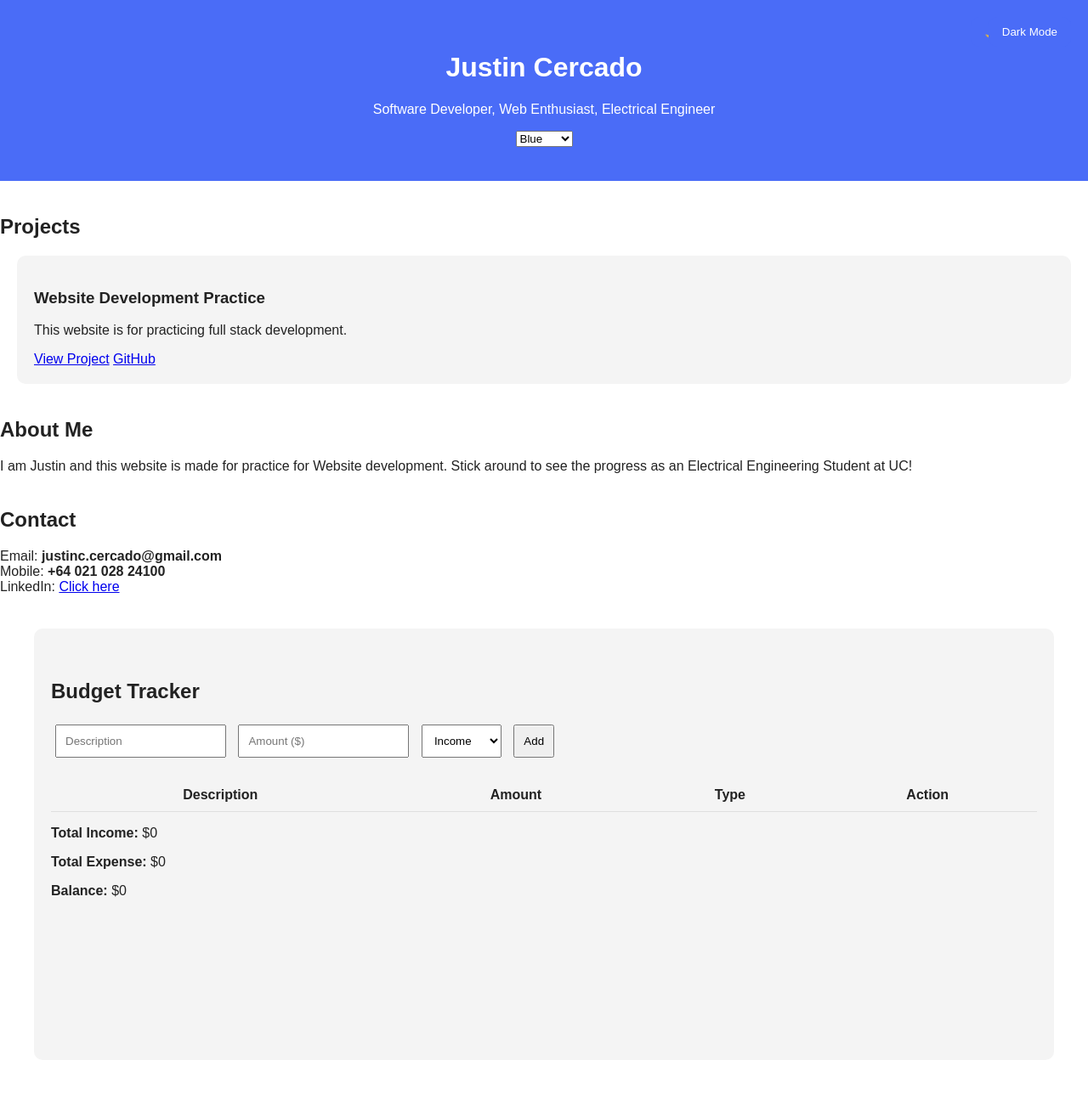
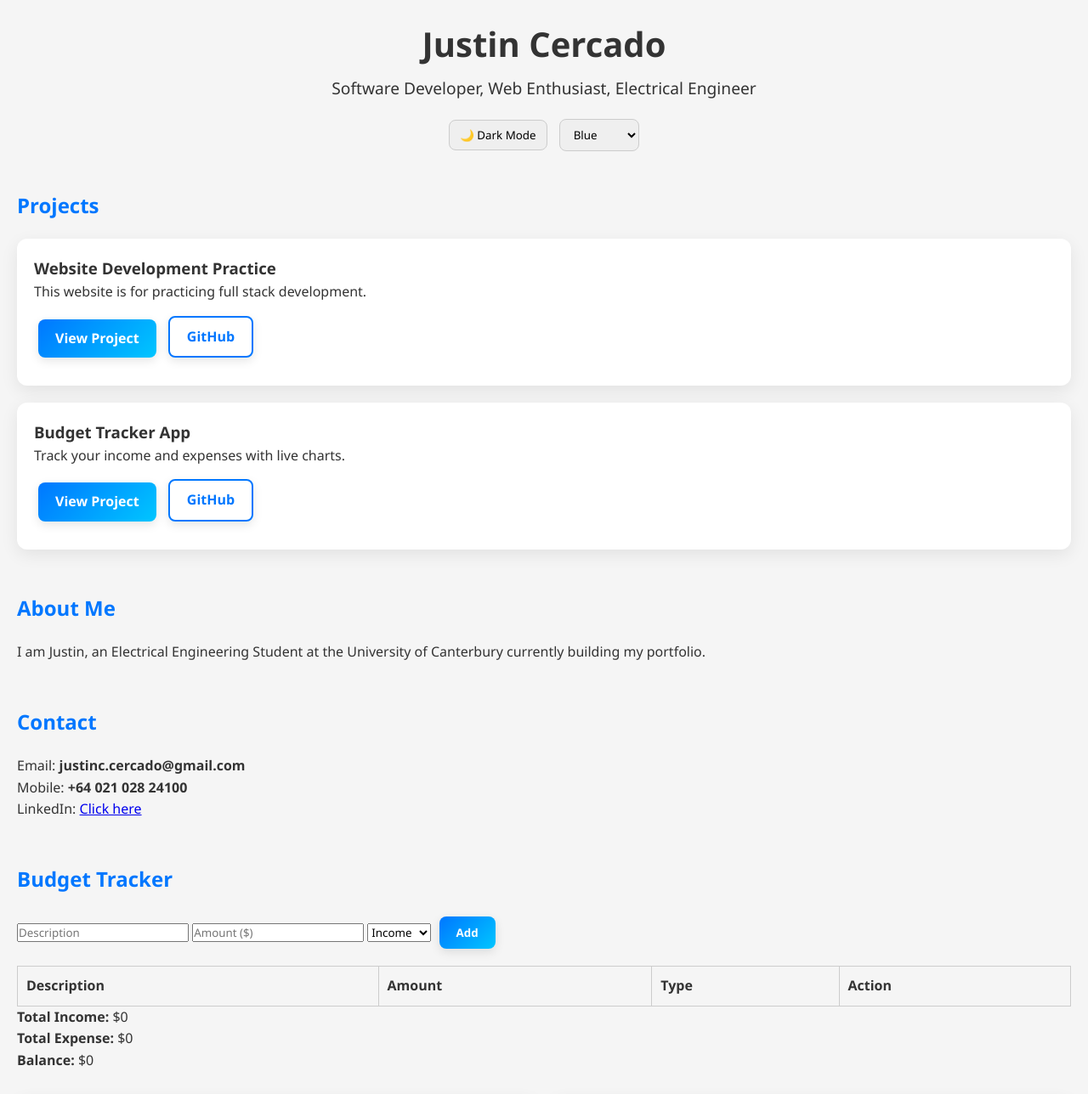
Before and after one commit to Boratching47/Portfolio-Web-Dev-Stats-Budgeting-Sheet, a plain HTML site: page index.html in a window 1280 px wide. Shown: the top 1288 px of the page at 85% size. Drawn offline with nearby package versions, Linux system fonts and the light colour scheme.

Commit message:
Adjustments have been made

```diff
--- a/index.html
+++ b/index.html
@@ -14,10 +14,9 @@
     <h1>Justin Cercado</h1>
     <p>Software Developer, Web Enthusiast, Electrical Engineer</p>
 
-    <!-- 🔵 Dark Mode + Theme Selector -->
+    <!-- Dark Mode + Theme Selector -->
     <div class="theme-controls">
         <button id="dark-toggle">🌙 Dark Mode</button>
-
         <select id="theme-select">
             <option value="#0077ff">Blue</option>
             <option value="#ff5757">Red</option>
@@ -34,14 +33,25 @@
     <div class="project-card">
         <h3>Website Development Practice</h3>
         <p>This website is for practicing full stack development.</p>
-        <a href="#" target="_blank">View Project</a>
-        <a href="#" target="_blank">GitHub</a>
+        <div class="project-links">
+            <a href="#" target="_blank" class="btn">View Project</a>
+            <a href="#" target="_blank" class="btn btn-outline">GitHub</a>
+        </div>
+    </div>
+
+    <div class="project-card">
+        <h3>Budget Tracker App</h3>
+        <p>Track your income and expenses with live charts.</p>
+        <div class="project-links">
+            <a href="#" target="_blank" class="btn">View Project</a>
+            <a href="#" target="_blank" class="btn btn-outline">GitHub</a>
+        </div>
     </div>
 </section>
 
 <section id="about">
     <h2>About Me</h2>
-    <p>I am Justin and this website is made for practice for Website development. Stick around to see the progress as an Electrical Engineering Student at UC!</p>
+    <p>I am Justin, an Electrical Engineering Student at the University of Canterbury currently building my portfolio.</p>
 </section>
 
 <section id="contact">
@@ -49,8 +59,7 @@
     <p>
         Email: <strong>justinc.cercado@gmail.com</strong><br>
         Mobile: <strong>+64 021 028 24100</strong><br>
-        LinkedIn:
-        <a href="https://www.linkedin.com/in/justin-cercado/" target="_blank">Click here</a>
+        LinkedIn: <a href="https://www.linkedin.com/in/justin-cercado/" target="_blank">Click here</a>
     </p>
 </section>
 
@@ -64,7 +73,7 @@
             <option value="income">Income</option>
             <option value="expense">Expense</option>
         </select>
-        <button type="submit">Add</button>
+        <button type="submit" class="btn">Add</button>
     </form>
 
     <table id="budget-table">
@@ -85,15 +94,12 @@
         <p><strong>Balance:</strong> $<span id="balance">0</span></p>
     </div>
 
-    <!-- 📊 Charts -->
     <div class="charts">
         <canvas id="pieChart"></canvas>
         <canvas id="barChart"></canvas>
     </div>
 </section>
 
-<!-- JS Logic -->
 <script src="script.js"></script>
-
 </body>
 </html>
--- a/script.js
+++ b/script.js
@@ -1,124 +1,108 @@
-// ---------- DARK MODE ----------
-const toggleBtn = document.createElement("button");
-toggleBtn.id = "dark-toggle";
-toggleBtn.textContent = "Dark Mode";
-document.body.appendChild(toggleBtn);
-
-toggleBtn.addEventListener("click", () => {
-  document.body.classList.toggle("dark");
-  toggleBtn.textContent =
-    document.body.classList.contains("dark") ? "Light Mode" : "Dark Mode";
+// Dark Mode Toggle
+const darkToggle = document.getElementById('dark-toggle');
+darkToggle.addEventListener('click', () => {
+    document.body.classList.toggle('dark-mode');
 });
 
-// ---------- BUDGET SYSTEM ----------
-let entries = [];
-
-const form = document.getElementById("budget-form");
-const tableBody = document.querySelector("#budget-table tbody");
-
-const totalIncomeEl = document.getElementById("total-income");
-const totalExpenseEl = document.getElementById("total-expense");
-const balanceEl = document.getElementById("balance");
-
-// CHART ELEMENTS
-let incomeExpenseChart, pieChart;
-
-// ---------- ADD ENTRY ----------
-form.addEventListener("submit", (e) => {
-  e.preventDefault();
-
-  const desc = document.getElementById("description").value;
-  const amount = parseFloat(document.getElementById("amount").value);
-  const type = document.getElementById("type").value;
-
-  entries.push({ desc, amount, type });
-
-  updateTable();
-  updateSummary();
-  updateCharts();
-
-  form.reset();
+// Theme Selector
+const themeSelect = document.getElementById('theme-select');
+themeSelect.addEventListener('change', (e) => {
+    document.querySelectorAll('.btn').forEach(btn => {
+        btn.style.background = `linear-gradient(135deg, ${e.target.value}, #00c6ff)`;
+    });
 });
 
-// ---------- TABLE RENDER ----------
-function updateTable() {
-  tableBody.innerHTML = "";
+// Budget Tracker Logic
+const budgetForm = document.getElementById('budget-form');
+const budgetTable = document.querySelector('#budget-table tbody');
+let budgetData = [];
 
-  entries.forEach((entry, index) => {
-    const row = document.createElement("tr");
+budgetForm.addEventListener('submit', e => {
+    e.preventDefault();
+    const desc = document.getElementById('description').value;
+    const amount = parseFloat(document.getElementById('amount').value);
+    const type = document.getElementById('type').value;
 
+    const item = { desc, amount, type };
+    budgetData.push(item);
+    renderBudget();
+    budgetForm.reset();
+});
+
+function renderBudget() {
+    budgetTable.innerHTML = '';
+    let totalIncome = 0;
+    let totalExpense = 0;
+
+    budgetData.forEach((item, index) => {
+        const row = document.createElement('tr');
         row.innerHTML = `
-      <td>${entry.desc}</td>
-      <td>$${entry.amount}</td>
-      <td style="color:${entry.type === "income" ? "var(--income)" : "var(--expense)"}">
-        ${entry.type}
-      </td>
-      <td><button onclick="deleteEntry(${index})">Delete</button></td>
+            <td>${item.desc}</td>
+            <td>$${item.amount.toFixed(2)}</td>
+            <td>${item.type}</td>
+            <td><button class="btn btn-outline" onclick="deleteItem(${index})">Delete</button></td>
         `;
+        budgetTable.appendChild(row);
 
-    tableBody.appendChild(row);
+        if(item.type === 'income') totalIncome += item.amount;
+        else totalExpense += item.amount;
     });
+
+    document.getElementById('total-income').textContent = totalIncome.toFixed(2);
+    document.getElementById('total-expense').textContent = totalExpense.toFixed(2);
+    document.getElementById('balance').textContent = (totalIncome - totalExpense).toFixed(2);
+
+    updateCharts(totalIncome, totalExpense);
 }
 
-function deleteEntry(i) {
-  entries.splice(i, 1);
-  updateTable();
-  updateSummary();
-  updateCharts();
+function deleteItem(index) {
+    budgetData.splice(index, 1);
+    renderBudget();
 }
 
-// ---------- SUMMARY ----------
-function updateSummary() {
-  const income = entries.filter(e => e.type === "income")
-                        .reduce((sum, e) => sum + e.amount, 0);
+// Charts
+let pieChart, barChart;
 
-  const expense = entries.filter(e => e.type === "expense")
-                         .reduce((sum, e) => sum + e.amount, 0);
-
-  totalIncomeEl.textContent = income;
-  totalExpenseEl.textContent = expense;
-  balanceEl.textContent = income - expense;
-}
-
-// ---------- CHARTS ----------
-function updateCharts() {
-  const income = entries.filter(e => e.type === "income")
-                        .reduce((sum, e) => sum + e.amount, 0);
-  const expense = entries.filter(e => e.type === "expense")
-                         .reduce((sum, e) => sum + e.amount, 0);
-
-  // PIE CHART
-  if (pieChart) pieChart.destroy();
-
-  pieChart = new Chart(document.getElementById("pie-chart"), {
-    type: "pie",
-    data: {
-      labels: ["Income", "Expense"],
+function updateCharts(income, expense) {
+    const pieData = {
+        labels: ['Income', 'Expense'],
         datasets: [{
             data: [income, expense],
-        backgroundColor: ["#2ecc71", "#e74c3c"],
+            backgroundColor: ['#0077ff', '#ff5757'],
+            hoverOffset: 10
         }]
-    },
+    };
+
+    const barData = {
+        labels: ['Income', 'Expense'],
+        datasets: [{
+            label: 'Amount ($)',
+            data: [income, expense],
+            backgroundColor: ['#0077ff', '#ff5757']
+        }]
+    };
+
+    if(pieChart) pieChart.destroy();
+    if(barChart) barChart.destroy();
+
+    const pieCtx = document.getElementById('pieChart').getContext('2d');
+    pieChart = new Chart(pieCtx, {
+        type: 'pie',
+        data: pieData,
         options: {
-      animation: { animateScale: true, animateRotate: true },
+            responsive: true,
+            plugins: { legend: { position: 'bottom' } }
         }
     });
 
-  // BAR CHART
-  if (incomeExpenseChart) incomeExpenseChart.destroy();
-
-  incomeExpenseChart = new Chart(document.getElementById("bar-chart"), {
-    type: "bar",
-    data: {
-      labels: ["Income", "Expense"],
-      datasets: [{
-        data: [income, expense],
-        backgroundColor: ["#2ecc71", "#e74c3c"],
-      }]
-    },
+    const barCtx = document.getElementById('barChart').getContext('2d');
+    barChart = new Chart(barCtx, {
+        type: 'bar',
+        data: barData,
         options: {
             responsive: true,
-      animation: { duration: 700, easing: "easeOutCubic" }
+            plugins: { legend: { display: false } },
+            scales: { y: { beginAtZero: true } }
         }
     });
 }
--- a/styles.css
+++ b/styles.css
@@ -1,114 +1,153 @@
-/* ---------- THEME VARIABLES ---------- */
-:root {
-  --bg: #ffffff;
-  --text: #222;
-  --card: #f4f4f4;
-  --accent: #4a6cf7;
-  --income: #2ecc71;
-  --expense: #e74c3c;
+/* Basic Reset */
+* {
+    margin: 0;
+    padding: 0;
+    box-sizing: border-box;
+    font-family: 'Segoe UI', sans-serif;
 }
 
-/* DARK MODE */
-.dark {
-  --bg: #0f0f0f;
-  --text: #eaeaea;
-  --card: #1a1a1a;
-  --accent: #7ab2ff;
+body {
+    background: #f5f5f5;
+    color: #333;
+    line-height: 1.6;
+    transition: all 0.3s ease;
+    padding: 20px;
 }
 
-/* ---------- GLOBAL ---------- */
-body {
-  background: var(--bg);
-  color: var(--text);
-  font-family: Arial, sans-serif;
-  margin: 0;
-  padding: 0;
-  transition: background 0.3s, color 0.3s;
+/* Dark Mode */
+body.dark-mode {
+    background: #121212;
+    color: #f5f5f5;
 }
 
+/* Header */
 header {
-  text-align: center;
-  padding: 40px;
-  background: var(--accent);
-  color: #fff;
+    text-align: center;
+    margin-bottom: 40px;
+}
+
+header h1 {
+    font-size: 2.5em;
+    margin-bottom: 5px;
+}
+
+header p {
+    font-size: 1.2em;
+}
+
+/* Theme Controls */
+.theme-controls {
+    margin-top: 15px;
+}
+
+.theme-controls button,
+.theme-controls select {
+    padding: 8px 12px;
+    margin: 5px;
+    border-radius: 8px;
+    border: 1px solid #ccc;
+    cursor: pointer;
+    transition: all 0.3s ease;
+}
+
+.theme-controls button:hover,
+.theme-controls select:hover {
+    transform: translateY(-2px);
+}
+
+/* Section Styling */
+section {
+    margin-bottom: 50px;
 }
 
 h2 {
-  margin-top: 40px;
+    margin-bottom: 20px;
+    color: #0077ff;
 }
 
-/* ---------- TOGGLE BUTTON ---------- */
-#dark-toggle {
-  position: fixed;
-  top: 20px;
-  right: 20px;
-  background: var(--accent);
-  color: white;
-  border: none;
-  padding: 10px 16px;
-  border-radius: 10px;
-  cursor: pointer;
-}
-
-/* ---------- PROJECT CARD ---------- */
+/* Project Cards */
 .project-card {
-  background: var(--card);
-  margin: 20px;
-  padding: 20px;
-  border-radius: 10px;
-  transition: transform 0.2s;
+    background: #fff;
+    padding: 20px;
+    margin-bottom: 20px;
+    border-radius: 12px;
+    box-shadow: 0 6px 20px rgba(0,0,0,0.08);
+    transition: all 0.3s ease;
 }
 
 .project-card:hover {
-  transform: scale(1.03);
+    transform: translateY(-4px);
+    box-shadow: 0 10px 30px rgba(0,0,0,0.15);
 }
 
-/* ---------- BUDGET TRACKER ---------- */
-#budget {
-  margin: 40px;
-  background: var(--card);
-  padding: 20px;
-  border-radius: 10px;
+/* Buttons */
+.btn {
+    display: inline-block;
+    padding: 10px 20px;
+    margin: 5px;
+    background: linear-gradient(135deg, #0077ff, #00c6ff);
+    color: #fff;
+    font-weight: 600;
+    border: none;
+    border-radius: 8px;
+    text-decoration: none;
+    transition: all 0.3s ease;
+    box-shadow: 0 4px 12px rgba(0,0,0,0.1);
+    position: relative;
+    overflow: hidden;
 }
 
-#budget-form input,
-#budget-form select,
-#budget-form button {
-  padding: 10px;
-  margin: 5px;
+.btn:hover {
+    transform: translateY(-2px);
+    box-shadow: 0 8px 20px rgba(0,0,0,0.2);
+    background: linear-gradient(135deg, #00c6ff, #0077ff);
 }
 
-/* ---------- TABLE ---------- */
-table {
-  width: 100%;
-  border-collapse: collapse;
-  margin-top: 20px;
+.btn-outline {
+    background: none;
+    color: #0077ff;
+    border: 2px solid #0077ff;
 }
 
-th, td {
-  padding: 10px;
-  border-bottom: 1px solid #5552;
+.btn-outline:hover {
+    background: #0077ff;
+    color: #fff;
 }
 
-/* ---------- CHARTS ---------- */
-#charts {
-  display: flex;
-  flex-wrap: wrap;
-  gap: 30px;
-  margin-top: 30px;
+/* Project Links Container */
+.project-links {
+    margin-top: 10px;
 }
 
-.chart-box {
-  background: var(--card);
-  padding: 20px;
-  border-radius: 15px;
-  width: 45%;
-  min-width: 300px;
-  animation: fadeIn 0.7s ease;
+/* Budget Table */
+table {
+    width: 100%;
+    border-collapse: collapse;
+    margin-top: 15px;
 }
 
-/* Fade animation */
-@keyframes fadeIn {
-  from { opacity: 0; transform: translateY(10px); }
-  to { opacity: 1; transform: translateY(0); }
+table th, table td {
+    padding: 10px;
+    border: 1px solid #ccc;
+    text-align: left;
 }
+
+.charts {
+    margin-top: 30px;
+    display: flex;
+    flex-wrap: wrap;
+    gap: 20px;
+}
+
+canvas {
+    flex: 1 1 300px;
+    background: #fff;
+    padding: 20px;
+    border-radius: 12px;
+    box-shadow: 0 6px 20px rgba(0,0,0,0.08);
+    transition: all 0.3s ease;
+}
+
+body.dark-mode canvas {
+    background: #1e1e1e;
+}
```
Lines whose indentation alone changed are shown as unchanged.
